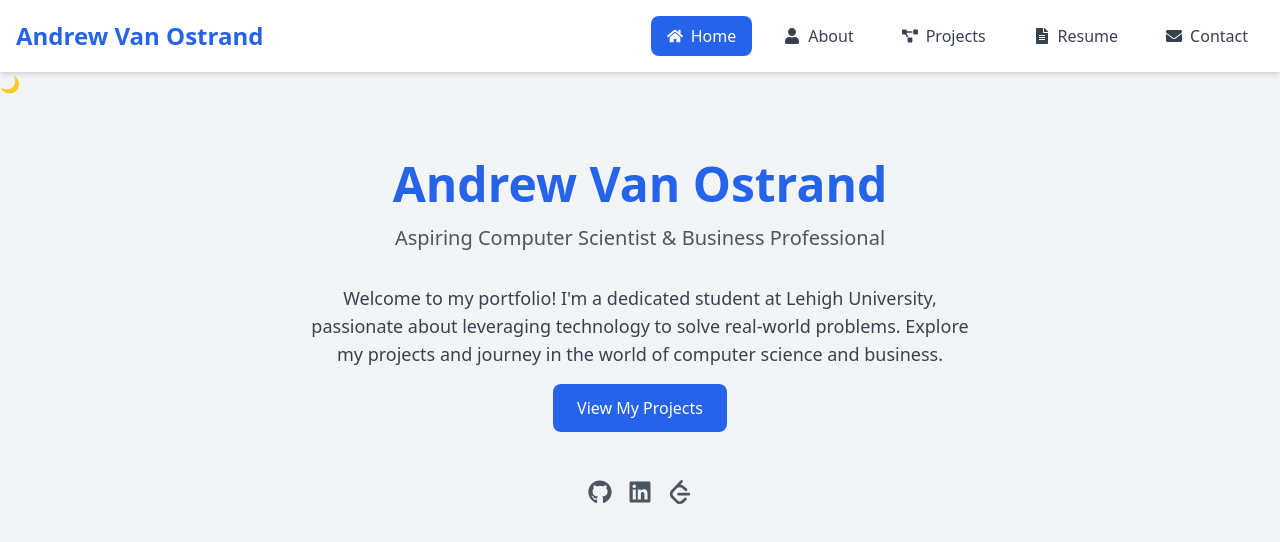
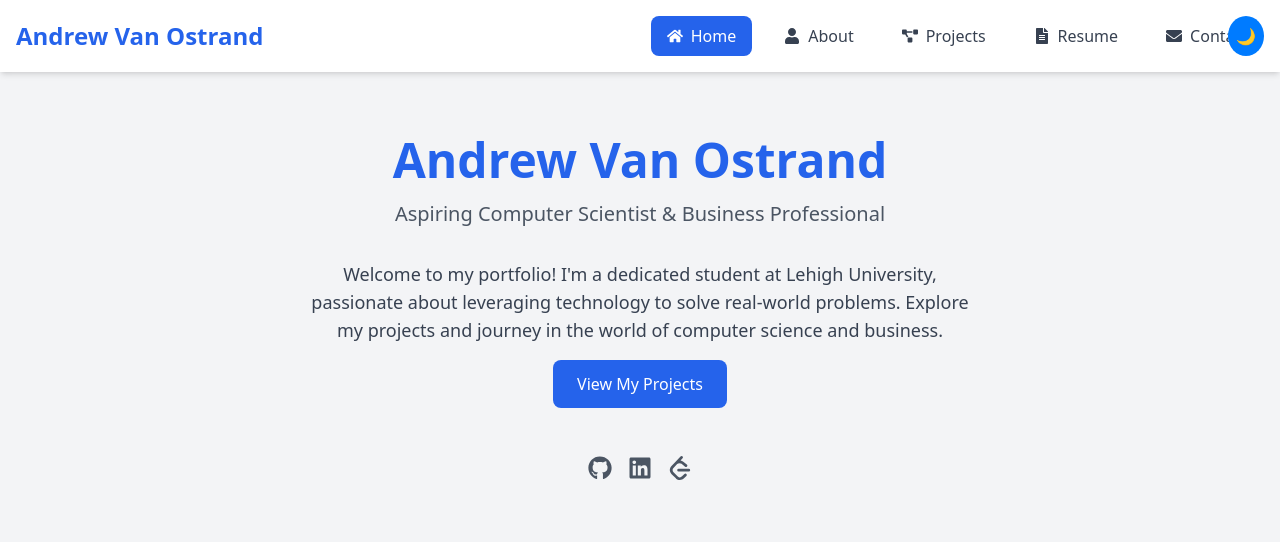
Before and after one commit to arrowarcher1/new_portfolio, a React (Create React App) app: page / in a window 1280 px wide. Shown: the top 542 px of the page. Built offline with nearby package versions, Linux system fonts and the light colour scheme.

Commit message:
updated button

```diff
--- a/src/index.css
+++ b/src/index.css
@@ -1,3 +1,40 @@
 @tailwind base;
 @tailwind components;
 @tailwind utilities;
+
+:root {
+  /* Light theme variables */
+  --background: #ffffff;
+  --text: #333333;
+  --primary: #007bff;
+}
+
+[data-theme="dark"] {
+  /* Dark theme variables */
+  --background: #1a1a1a;
+  --text: #ffffff;
+  --primary: #4da3ff;
+}
+
+body {
+  background-color: var(--background);
+  color: var(--text);
+  transition: all 0.3s ease;
+}
+
+.theme-toggle {
+  position: fixed;
+  top: 1rem;
+  right: 1rem;
+  padding: 0.5rem;
+  border-radius: 50%;
+  border: none;
+  background: var(--primary);
+  color: var(--background);
+  cursor: pointer;
+  transition: all 0.3s ease;
+}
+
+.theme-toggle:hover {
+  transform: scale(1.1);
+}
```
